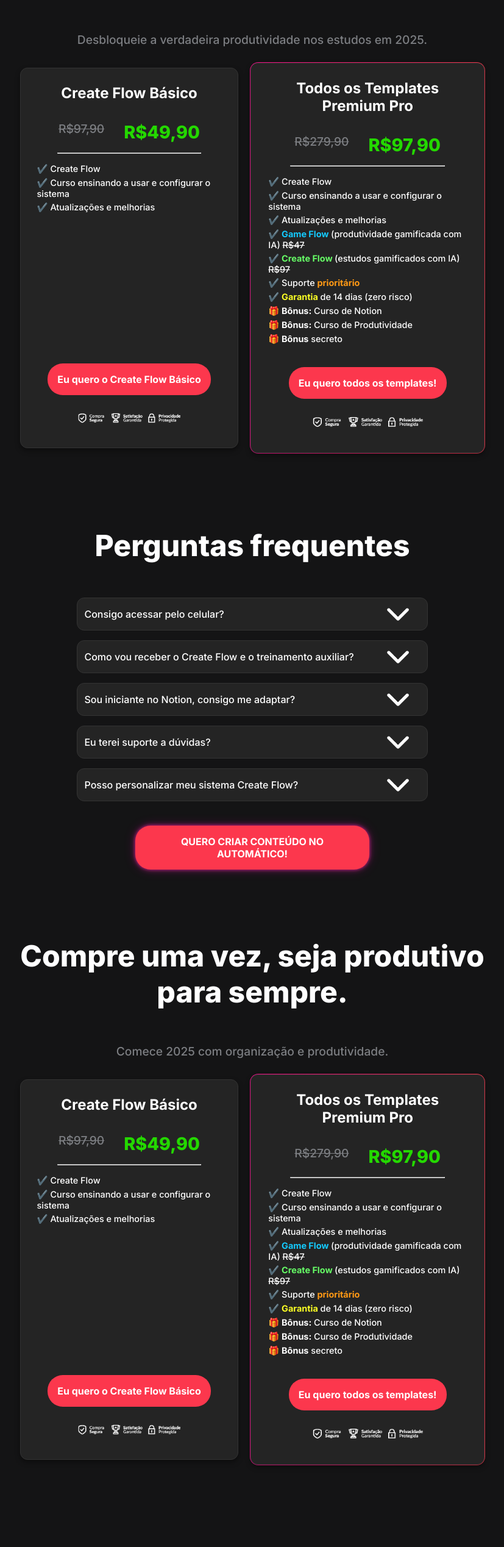
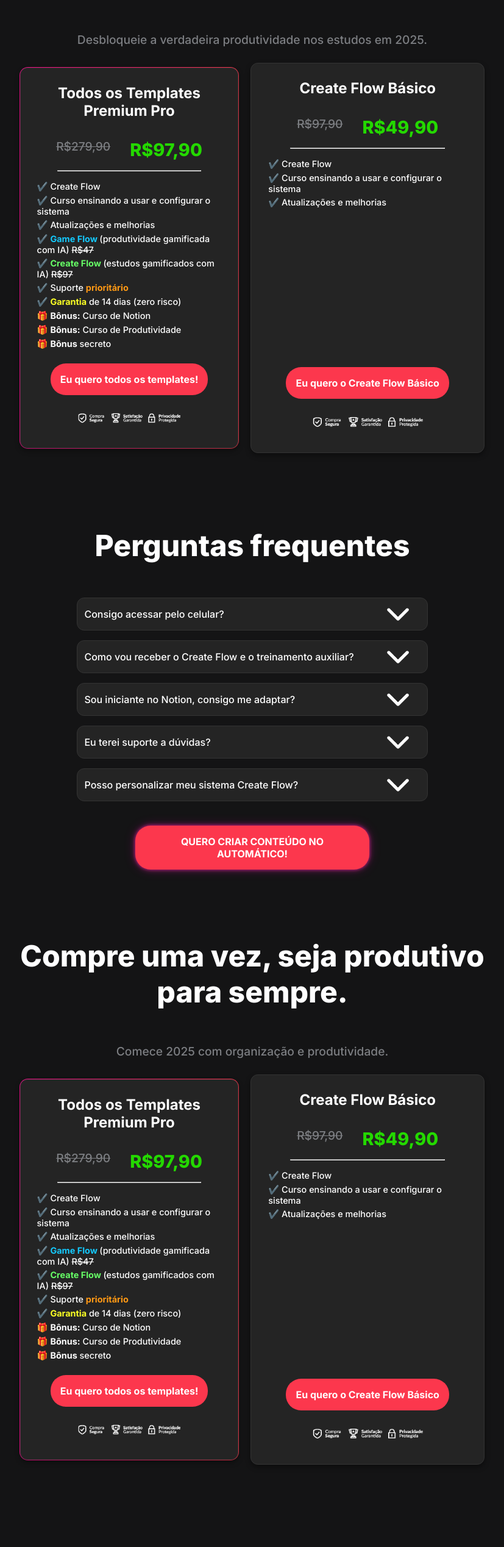
Before and after one commit to misterprodutivo/createflow, a plain HTML site: page index.html in a window 1280 px wide. Shown: the part 7199-9736 px from the top of the page at 61% size, without its empty margins (226-1053 px from the left). Drawn offline with Linux system fonts and the light colour scheme.

Commit message:
Add files via upload

```diff
--- a/index.html
+++ b/index.html
@@ -101,31 +101,38 @@
 
 
     <section>
-        <h1>Uma rotina de criação de conteúdo mais <span style="color: #fc374d;">eficiente</span> e estratégica te espera</h1>
-        <p>O <strong>Create Flow</strong> é o sistema definitivo pra transformar suas ideias em conteúdos consistentes, organizados e alinhados com sua estratégia.</p>
+        <h1>Uma rotina de criação de conteúdo mais <span style="color: #fc374d;">eficiente</span> e estratégica te
+            espera</h1>
+        <p>O <strong>Create Flow</strong> é o sistema definitivo pra transformar suas ideias em conteúdos consistentes,
+            organizados e alinhados com sua estratégia.</p>
 
         <div class="bullet-points">
             <div class="bullet">
                 <p class="bullet-title">Organize sua esteira de produção com clareza.</p>
                 <p class="bullet-description">✅ Estruture cada etapa do seu conteúdo: da ideia à publicação.</p>
-                <p class="bullet-description">✅ Saiba exatamente o que precisa ser feito, por onde começar e onde está cada peça.</p>
+                <p class="bullet-description">✅ Saiba exatamente o que precisa ser feito, por onde começar e onde está
+                    cada peça.</p>
             </div>
 
             <div class="bullet">
                 <p class="bullet-title">Capture ideias e priorize com inteligência.</p>
-                <p class="bullet-description">✅ Centralize todas as suas ideias e categorize com filtros inteligentes.</p>
-                <p class="bullet-description">✅ Visualize as que têm mais potencial com um sistema de ranking automático.</p>
+                <p class="bullet-description">✅ Centralize todas as suas ideias e categorize com filtros inteligentes.
+                </p>
+                <p class="bullet-description">✅ Visualize as que têm mais potencial com um sistema de ranking
+                    automático.</p>
             </div>
 
             <div class="bullet">
                 <p class="bullet-title">Calendário de conteúdo integrado e visual.</p>
                 <p class="bullet-description">✅ Planeje semanas de conteúdo com facilidade.</p>
-                <p class="bullet-description">✅ Tenha uma visão clara do que vai ao ar e quando — em todos os seus canais.</p>
+                <p class="bullet-description">✅ Tenha uma visão clara do que vai ao ar e quando — em todos os seus
+                    canais.</p>
             </div>
 
             <div class="bullet">
                 <p class="bullet-title">Feito pra criadores de conteúdo multiplataforma.</p>
-                <p class="bullet-description">✅ Produza para YouTube, Instagram, TikTok, LinkedIn ou tudo ao mesmo tempo.</p>
+                <p class="bullet-description">✅ Produza para YouTube, Instagram, TikTok, LinkedIn ou tudo ao mesmo
+                    tempo.</p>
                 <p class="bullet-description">✅ Adapte o sistema à sua estratégia, nicho e estilo de produção.</p>
             </div>
         </div>
@@ -142,7 +149,8 @@
                     <p class="nome-depoimento">Marina Duarte</p>
                 </div>
                 <span class="avaliacao-depoimento">⭐⭐⭐⭐⭐</span>
-                <p class="texto-depoimento">Eu sempre tive ideias demais e organização de menos. O Create Flow finalmente me deu clareza e foco pra produzir com consistência.</p>
+                <p class="texto-depoimento">Eu sempre tive ideias demais e organização de menos. O Create Flow
+                    finalmente me deu clareza e foco pra produzir com consistência.</p>
                 <p class="data-depoimento">12/01/2025</p>
             </div>
 
@@ -152,7 +160,8 @@
                     <p class="nome-depoimento">Bruno Santana</p>
                 </div>
                 <span class="avaliacao-depoimento">⭐⭐⭐⭐⭐</span>
-                <p class="texto-depoimento">O sistema de priorização automática me ajuda demais. Sei quais conteúdos têm mais potencial e foco neles.</p>
+                <p class="texto-depoimento">O sistema de priorização automática me ajuda demais. Sei quais conteúdos têm
+                    mais potencial e foco neles.</p>
                 <p class="data-depoimento">15/01/2025</p>
             </div>
 
@@ -162,7 +171,8 @@
                     <p class="nome-depoimento">Rodrigo Santana</p>
                 </div>
                 <span class="avaliacao-depoimento">⭐⭐⭐⭐⭐</span>
-                <p class="texto-depoimento">Me ajudou a organizar tudo: ideias, produção, canais e calendário. Hoje produzo com muito mais consistência.</p>
+                <p class="texto-depoimento">Me ajudou a organizar tudo: ideias, produção, canais e calendário. Hoje
+                    produzo com muito mais consistência.</p>
                 <p class="data-depoimento">18/01/2025</p>
             </div>
 
@@ -172,7 +182,8 @@
                     <p class="nome-depoimento">Josiane Lima</p>
                 </div>
                 <span class="avaliacao-depoimento">⭐⭐⭐⭐⭐</span>
-                <p class="texto-depoimento">Produzo pra Instagram e YouTube, e o Create Flow me deu uma visão de longo prazo que eu nunca tive antes.</p>
+                <p class="texto-depoimento">Produzo pra Instagram e YouTube, e o Create Flow me deu uma visão de longo
+                    prazo que eu nunca tive antes.</p>
                 <p class="data-depoimento">21/01/2025</p>
             </div>
 
@@ -182,7 +193,8 @@
                     <p class="nome-depoimento">Camila Ferreira</p>
                 </div>
                 <span class="avaliacao-depoimento">⭐⭐⭐⭐⭐</span>
-                <p class="texto-depoimento">O Create Flow é bonito, funcional e me ajuda a manter a consistência sem me perder no processo.</p>
+                <p class="texto-depoimento">O Create Flow é bonito, funcional e me ajuda a manter a consistência sem me
+                    perder no processo.</p>
                 <p class="data-depoimento">25/01/2025</p>
             </div>
 
@@ -192,7 +204,8 @@
                     <p class="nome-depoimento">Diego Costa</p>
                 </div>
                 <span class="avaliacao-depoimento">⭐⭐⭐⭐⭐</span>
-                <p class="texto-depoimento">Foi o único sistema que realmente organizou minha criação de conteúdo. Agora tenho fluxo, calendário e clareza.</p>
+                <p class="texto-depoimento">Foi o único sistema que realmente organizou minha criação de conteúdo. Agora
+                    tenho fluxo, calendário e clareza.</p>
                 <p class="data-depoimento">27/01/2025</p>
             </div>
 
@@ -202,7 +215,8 @@
                     <p class="nome-depoimento">Rafael L. Martins</p>
                 </div>
                 <span class="avaliacao-depoimento">⭐⭐⭐⭐⭐</span>
-                <p class="texto-depoimento">Achei que seria só mais um template, mas é completo, direto ao ponto e realmente útil pra quem cria conteúdo todo dia.</p>
+                <p class="texto-depoimento">Achei que seria só mais um template, mas é completo, direto ao ponto e
+                    realmente útil pra quem cria conteúdo todo dia.</p>
                 <p class="data-depoimento">29/01/2025</p>
             </div>
 
@@ -212,7 +226,8 @@
                     <p class="nome-depoimento">Lívia Soares</p>
                 </div>
                 <span class="avaliacao-depoimento">⭐⭐⭐⭐⭐</span>
-                <p class="texto-depoimento">Uso todos os dias pra gerenciar meus conteúdos e ideias. Me deu clareza e um sistema pra crescer de verdade.</p>
+                <p class="texto-depoimento">Uso todos os dias pra gerenciar meus conteúdos e ideias. Me deu clareza e um
+                    sistema pra crescer de verdade.</p>
                 <p class="data-depoimento">01/02/2025</p>
             </div>
         </div>
@@ -238,23 +253,7 @@
         <h1>Oferta única!</h1>
         <p>Desbloqueie a verdadeira produtividade nos estudos em 2025.</p>
         <div id="compra" class="ofertas">
-            <div class="oferta">
-                <p class="nome-oferta">Create Flow Básico</p>
-                <div class="preco">
-                    <p class="preco-anterior">R$97,90</p>
-                    <p class="preco-novo">R$49,90</p>
-                </div>
-                <hr class="linha-divisoria">
-                <div class="descricao-oferta">
-                    <p>✔️ Create Flow</p>
-                    <p>✔️ Curso ensinando a usar e configurar o sistema</p>
-                    <p>✔️ Atualizações e melhorias</p>
-                </div>
-                <div class="oferta-bottom">
-                    <a class="btn-compra" href="https://sun.eduzz.com/xturloe6">Eu quero o Create Flow Básico</a>
-                    <img class="garantia" src="icones/compra-garantida.png" alt="">
-                </div>
-            </div>
+
             <div class="oferta">
                 <p class="nome-oferta">Todos os Templates Premium Pro</p>
                 <div class="preco">
@@ -282,9 +281,28 @@
                     <p>🎁 <span style="font-weight: 700;">Bônus</span> secreto</p>
                 </div>
                 <div class="oferta-bottom">
-                    <a class="btn-compra" href="https://sun.eduzz.com/zezrsoqi">Eu quero todos os templates!</a>
+                    <a id="buyPro" class="btn-compra" href="https://sun.eduzz.com/zezrsoqi">Eu quero todos os
+                        templates!</a>
                     <img class="garantia" src="icones/compra-garantida.png" alt="">
 
+                </div>
+            </div>
+            <div class="oferta">
+                <p class="nome-oferta">Create Flow Básico</p>
+                <div class="preco">
+                    <p class="preco-anterior">R$97,90</p>
+                    <p class="preco-novo">R$49,90</p>
+                </div>
+                <hr class="linha-divisoria">
+                <div class="descricao-oferta">
+                    <p>✔️ Create Flow</p>
+                    <p>✔️ Curso ensinando a usar e configurar o sistema</p>
+                    <p>✔️ Atualizações e melhorias</p>
+                </div>
+                <div class="oferta-bottom">
+                    <a id="buyBasico" class="btn-compra" href="https://sun.eduzz.com/xturloe6">Eu quero o Create Flow
+                        Básico</a>
+                    <img class="garantia" src="icones/compra-garantida.png" alt="">
                 </div>
             </div>
         </div>
@@ -347,23 +365,7 @@
         <h1>Compre uma vez, seja produtivo para sempre.</h1>
         <p>Comece 2025 com organização e produtividade.</p>
         <div class="ofertas">
-            <div class="oferta">
-                <p class="nome-oferta">Create Flow Básico</p>
-                <div class="preco">
-                    <p class="preco-anterior">R$97,90</p>
-                    <p class="preco-novo">R$49,90</p>
-                </div>
-                <hr class="linha-divisoria">
-                <div class="descricao-oferta">
-                    <p>✔️ Create Flow</p>
-                    <p>✔️ Curso ensinando a usar e configurar o sistema</p>
-                    <p>✔️ Atualizações e melhorias</p>
-                </div>
-                <div class="oferta-bottom">
-                    <a class="btn-compra" href="https://sun.eduzz.com/xturloe6">Eu quero o Create Flow Básico</a>
-                    <img class="garantia" src="icones/compra-garantida.png" alt="">
-                </div>
-            </div>
+
             <div class="oferta">
                 <p class="nome-oferta">Todos os Templates Premium Pro</p>
                 <div class="preco">
@@ -391,7 +393,26 @@
                     <p>🎁 <span style="font-weight: 700;">Bônus</span> secreto</p>
                 </div>
                 <div class="oferta-bottom">
-                    <a class="btn-compra" href="https://sun.eduzz.com/zezrsoqi">Eu quero todos os templates!</a>
+                    <a id="buyPro" class="btn-compra" href="https://sun.eduzz.com/zezrsoqi">Eu quero todos os
+                        templates!</a>
+                    <img class="garantia" src="icones/compra-garantida.png" alt="">
+                </div>
+            </div>
+            <div class="oferta">
+                <p class="nome-oferta">Create Flow Básico</p>
+                <div class="preco">
+                    <p class="preco-anterior">R$97,90</p>
+                    <p class="preco-novo">R$49,90</p>
+                </div>
+                <hr class="linha-divisoria">
+                <div class="descricao-oferta">
+                    <p>✔️ Create Flow</p>
+                    <p>✔️ Curso ensinando a usar e configurar o sistema</p>
+                    <p>✔️ Atualizações e melhorias</p>
+                </div>
+                <div class="oferta-bottom">
+                    <a id="buyBasico" class="btn-compra" href="https://sun.eduzz.com/xturloe6">Eu quero o Create Flow
+                        Básico</a>
                     <img class="garantia" src="icones/compra-garantida.png" alt="">
                 </div>
             </div>
@@ -424,6 +445,30 @@
         });
     </script>
 
+
+
+    <script>
+        function getURLParameters() {
+            const params = new URLSearchParams(window.location.search);
+            return params.toString() ? '?' + params.toString() : '';
+        }
+
+        function addParamsToCheckout() {
+            const params = getURLParameters();
+            const url1 = "https://sun.eduzz.com/xturloe6" + params; // Básico
+            const url2 = "https://sun.eduzz.com/zezrsoqi" + params; // Pro
+
+            const checkoutBasico = document.getElementById("buyBasico");
+            const checkoutPro = document.getElementById("buyPro");
+
+            checkoutBasico.href = url1;
+            checkoutPro.href = url2;
+        }
+
+        window.onload = addParamsToCheckout;
+
+    </script>
+
 </body>
 
 </html>
--- a/style.css
+++ b/style.css
@@ -396,7 +396,7 @@ p {
 
 
 /* Borda animada */
-.oferta:nth-child(2)::before {
+.oferta:nth-child(1)::before {
     content: "";
     position: absolute;
     top: -2px;
```
